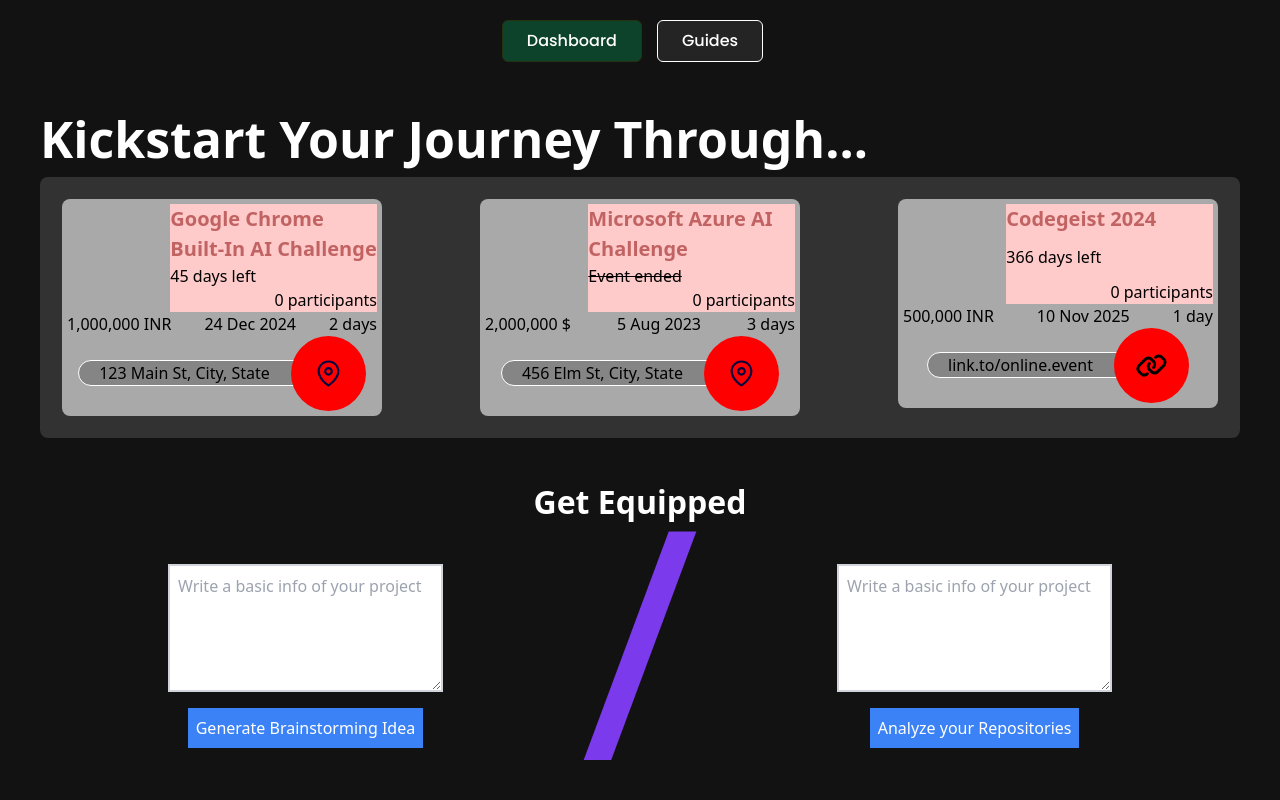
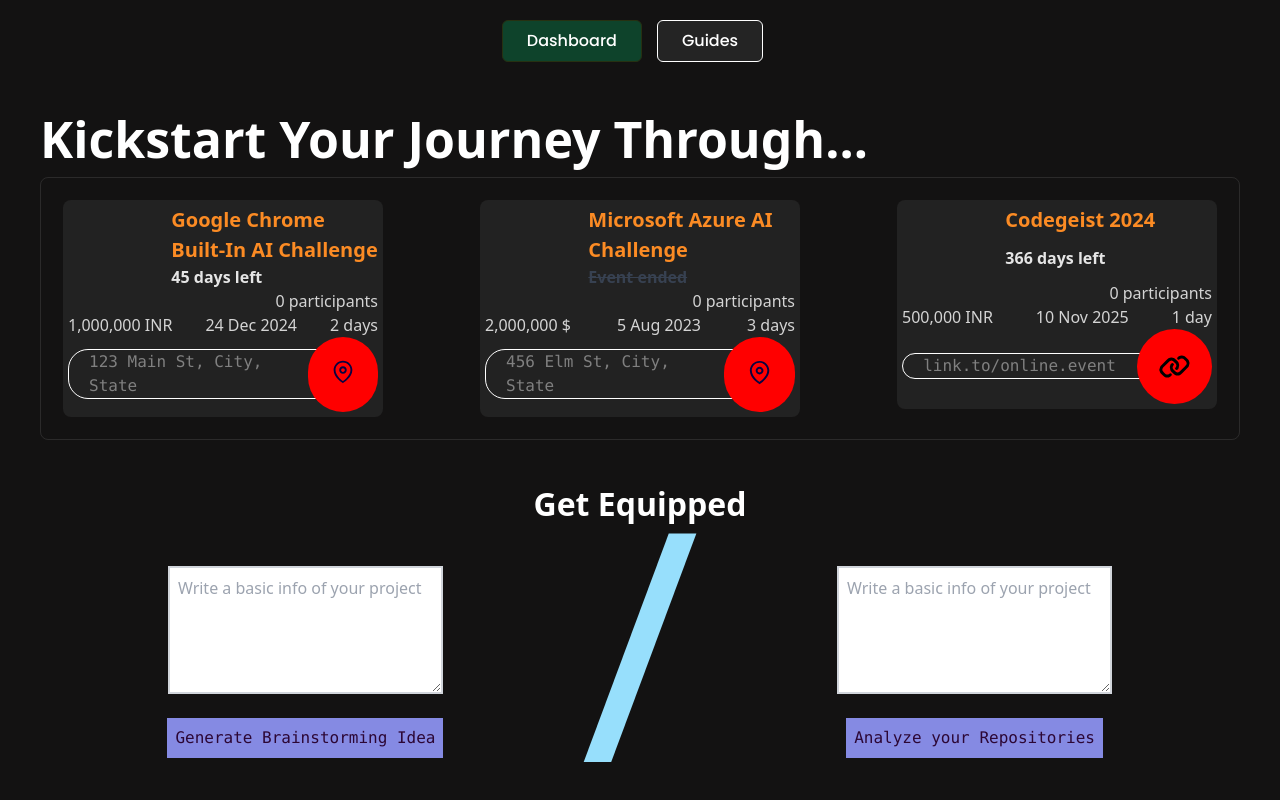
Before and after one commit to 0Armaan025/Path2Hack, a Next.js app in the folder client/path-2-hack/: page / in a window 1280 px wide. Shown: the part 410-1210 px from the top of the page. Built offline with nearby package versions, Linux system fonts and the light colour scheme.

Commit message:
Synced Main

```diff
--- a/client/path-2-hack/src/components/inspiration/Inspiration.js
+++ b/client/path-2-hack/src/components/inspiration/Inspiration.js
@@ -8,7 +8,7 @@ const GenerateIdea = () => {
         className="w-1/2 h-32 p-2 m-2 border-2 border-gray-300 rounded-lg"
         placeholder="Write a basic info of your project"
       ></textarea>
-      <button className="bg-blue-500 text-white p-2 m-2 rounded-lg">
+      <button className="text-[#2c0735] bg-[#858ae3] p-2 m-4 font-mono rounded-lg">
         Generate Brainstorming Idea
       </button>
       {/* <textarea
@@ -26,7 +26,7 @@ const Analyzer = () => {
         className="w-1/2 h-32 p-2 m-2 border-2 border-gray-300 rounded-lg"
         placeholder="Write a basic info of your project"
       ></textarea>
-      <button className="bg-blue-500 text-white p-2 m-2 rounded-lg">
+      <button className="text-[#2c0735] bg-[#858ae3] p-2 m-4 font-mono rounded-lg">
         Analyze your Repositories
       </button>
     </div>
@@ -39,7 +39,7 @@ const Inspiration = () => {
       <h1 className="heading">Get Equipped</h1>
       <div className="container">
         <GenerateIdea />
-        <p className="font-sans text-violet-600 text-[20rem] z-2 p-0 leading-[0.5] font-extralight">
+        <p className="font-sans text-[#97dffc] text-[20rem] z-2 p-0 leading-[0.5] font-extralight">
           /
         </p>
         <Analyzer />
--- a/client/path-2-hack/src/components/upcoming/Upcoming.js
+++ b/client/path-2-hack/src/components/upcoming/Upcoming.js
@@ -97,7 +97,8 @@ const Card = ({ event }) => {
     const left = Math.floor(
       (new Date(date) - new Date()) / (1000 * 60 * 60 * 24)
     );
-    if (left < 0) return <p className="line-through">Event ended</p>;
+    if (left < 0)
+      return <span className="line-through text-gray-700">Event ended</span>;
     return left + " days left";
   };
 
@@ -114,9 +115,10 @@ const Card = ({ event }) => {
           />
         </div>
 
-        <div className=" flex flex-[2] bg-red-200 flex-col p-0 m-0 justify-between">
+        <div className=" flex flex-[2] flex-col p-0 m-0 justify-between">
           <h2 className="title">{event.title}</h2>
           <p className="daysLeft">{_daysLeft(event.date)}</p>
+
           <p className="participants">{event.participants} participants</p>
         </div>
       </div>
@@ -129,7 +131,7 @@ const Card = ({ event }) => {
       </div>
 
       <div className="addressContainer">
-        <p className="address">{event.address}</p>
+        <p className="address font-mono">{event.address}</p>
         {/* <img src={src} className="object-contain icon" /> */}
         <div className="icon rounded-full">{_srcAddressIcon}</div>
       </div>
--- a/client/path-2-hack/src/components/upcoming/upcoming.css
+++ b/client/path-2-hack/src/components/upcoming/upcoming.css
@@ -16,22 +16,30 @@ h2 {
   font-size: 1.5rem;
 }
 
+p {
+  color: #d4d4d4;
+  font-weight: 400;
+  font-size: 1rem;
+}
+
 .slider {
   display: flex;
   flex: 1;
   flex-wrap: wrap;
   justify-content: space-between;
   flex-direction: row;
-  background-color: #fff2;
+  /* background-color: #f0f0f005; */
   padding: 1%;
   border-radius: 8px;
+  border-color: rgba(255, 255, 255, 0.1);
+  border-width: 1px;
 }
 
 .card {
   display: flex;
   flex: 1;
   flex-direction: column;
-  background-color: darkgray;
+  background-color: #222;
   border-radius: 10px;
   margin: 10px;
   width: 25vw;
@@ -40,15 +48,16 @@ h2 {
 }
 
 .title {
-  color: #c26363;
+  color: #fb8b24;
   font-size: 20px;
   font-weight: 700;
   /* background-color: #ff0; */
   align-items: start;
 }
 
-.desc {
-  align-items: center;
+.daysLeft {
+  color: #e5e5e5;
+  font-weight: 600;
 }
 
 .participants {
@@ -72,10 +81,12 @@ h2 {
 }
 
 .address {
-  background-color: #2224;
+  /* background-color: ; */
   width: fit-content;
   padding: 0px 50px 0px 20px;
+  color: gray;
   border-radius: 20px;
+  /* font-style: monospace; */
 
   border-color: white;
   border-width: 1px;
```
